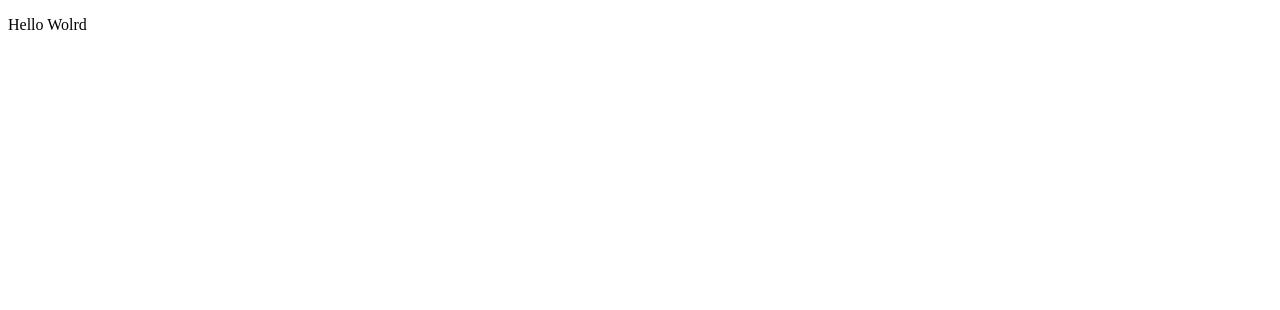
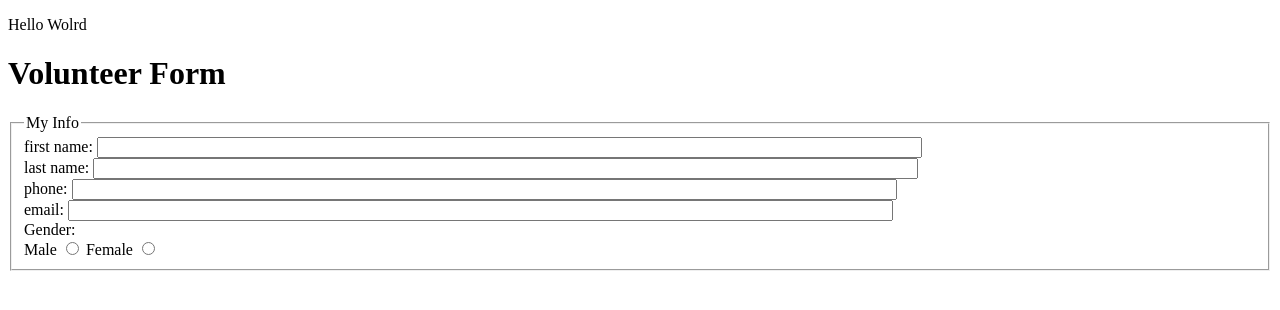
Before and after one commit to robowango/lab--5, a plain HTML site: page index.html in a window 1280 px wide. Drawn offline with Linux system fonts and the light colour scheme.

Commit message:
adding info
adding the info

```diff
--- a/index.html
+++ b/index.html
@@ -8,4 +8,28 @@
 	<body>
 		<p>Hello Wolrd </p>
 	</body>
+	<head>
+  <meta charset="utf-8">
+  <title>Document</title>
+</head>
+<body>
+  <h1>Volunteer Form</h1>
+  <form action="http://bloomingdale.sat.iit.edu/kriedan/lab3formscript.php" method="post">
+    <fieldset>
+      <legend>My Info</legend>
+      <div><label>first name: <input size="100" type="text" name="first_name_field"></label></div>
+      <div><label>last name: <input size="100" type="text" name="last_name_field"></label></div>
+      <div><label>phone: <input size="100" type="text" name="phone_field"></label></div>
+      <div><label>email: <input size="100" type="text" name="email_field"></label></div>
+      <div>Gender: </div>
+      <div>
+        <label>Male <input type="radio" name="gender_field" value="male"></label>
+        <label>Female <input type="radio" name="gender_field" value="female"></label>
+      </div>
+
+
+
+
+
+</body>
 </html>
```
